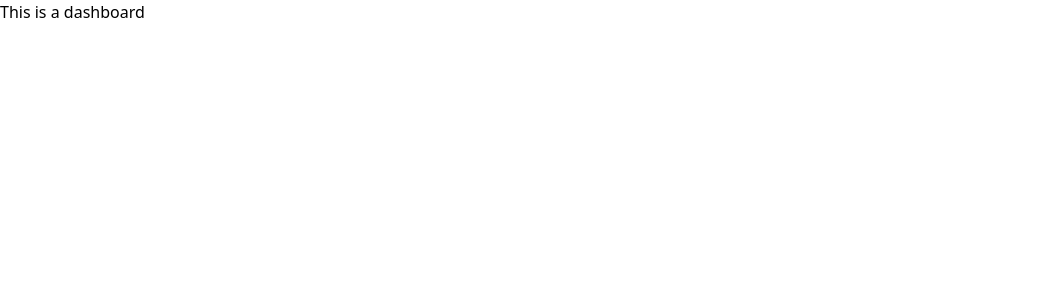
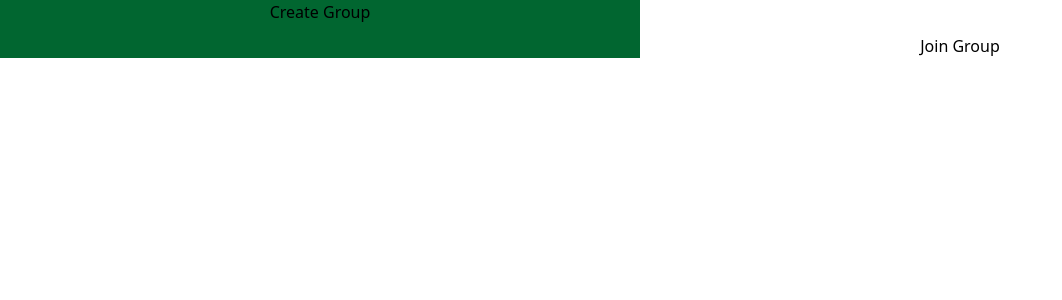
Before and after one commit to Sahoo-Achyutananda/vidya-vichar, a React app in the folder frontend/: page /user/dashboard in a window 1280 px wide. Shown: the top 300 px of the page, without its empty margins (0-1062 px from the left). Built offline with nearby package versions, Linux system fonts and the light colour scheme; the HTML template or start-up script is replaced by a standard one.

Commit message:
frontend pages init

```diff
--- a/frontend/src/components/Dashboard.jsx
+++ b/frontend/src/components/Dashboard.jsx
@@ -1,7 +1,24 @@
+
+
+function HeroSection(){
+    return (
+        <>
+            <div className="w-[50%] flex flex-col justify bg-green-800">
+                <button>Create Group</button>
+            </div>
+            <div className="w-[50%] flex flex-col justify gap-[10px]">
+                <input type="text" />
+                <button>Join Group</button>
+            </div>
+        </>
+
+    )
+}
+
 function Dashboard() {
     return (
-        <div>
-            This is a dashboard
+        <div className="w-[100%] flex flex-row ">
+            <HeroSection/>
         </div>
     )
 }
```
